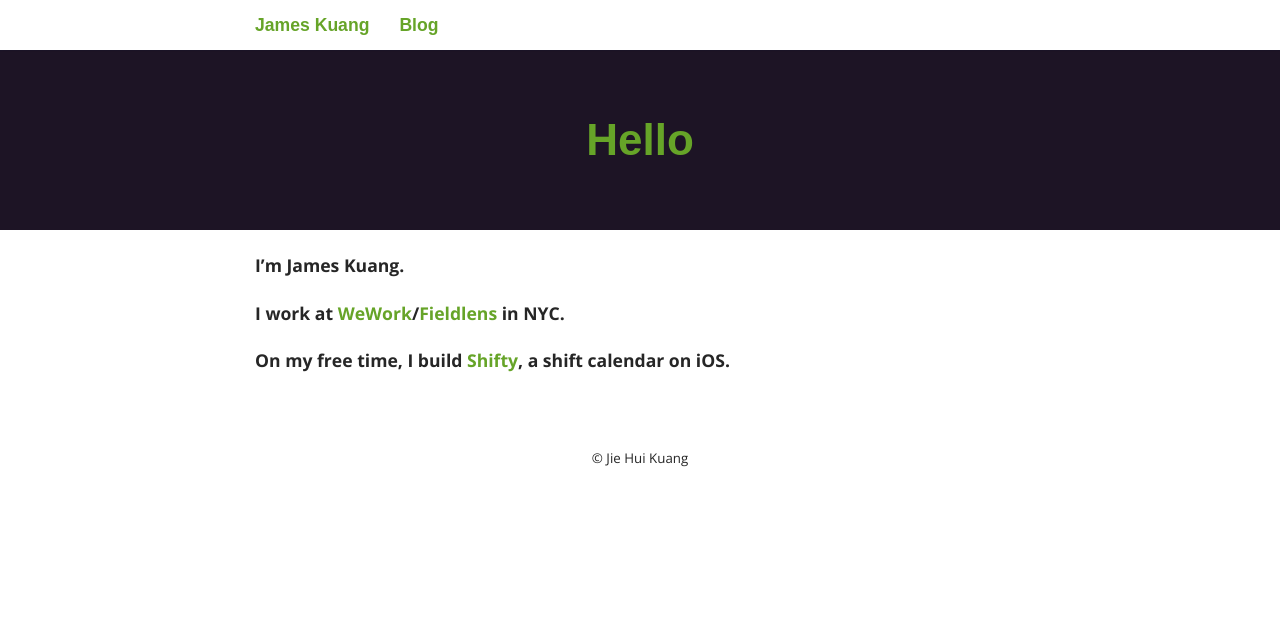
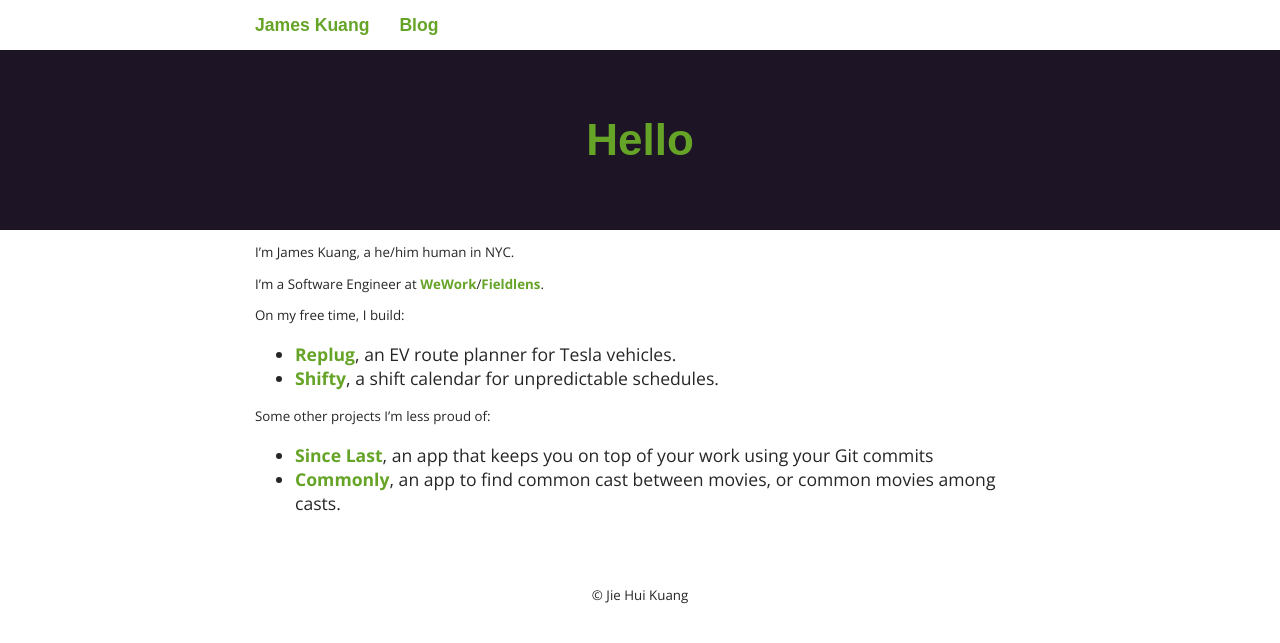
Before and after one commit to JamesKuang/jameskuang.github.io, a Jekyll site: the page built from index.md, in a window 1280 px wide. Shown: the top 643 px of the page. Built offline with Jekyll 4.4.1, drawn with Linux system fonts in a browser that asks for light colours; some web fonts are replaced.

Commit message:
Update main page with latest info

```diff
--- a/index.md
+++ b/index.md
@@ -4,6 +4,14 @@
 # See: https://jekyllrb.com/docs/themes/#overriding-theme-defaults
 layout: default
 ---
-#### I'm James Kuang.
-#### I work at [WeWork](https://www.wework.com)/[Fieldlens](https://fieldlens.com) in NYC.
-#### On my free time, I build [Shifty](http://www.shiftycalendar.com), a shift calendar on iOS.
+I'm James Kuang, a he/him human in NYC.
+
+I'm a Software Engineer at [WeWork](https://www.wework.com)/[Fieldlens](https://fieldlens.com).
+
+On my free time, I build:
+- [Replug](https://apps.apple.com/us/app/replug/id1279136790), an EV route planner for Tesla vehicles.
+- [Shifty](http://www.shiftycalendar.com), a shift calendar for unpredictable schedules.
+
+Some other projects I'm less proud of:
+- [Since Last](https://apps.apple.com/us/app/since-last/id1234428549), an app that keeps you on top of your work using your Git commits
+- [Commonly](https://apps.apple.com/us/app/commonly/id562046454), an app to find common cast between movies, or common movies among casts.
```
